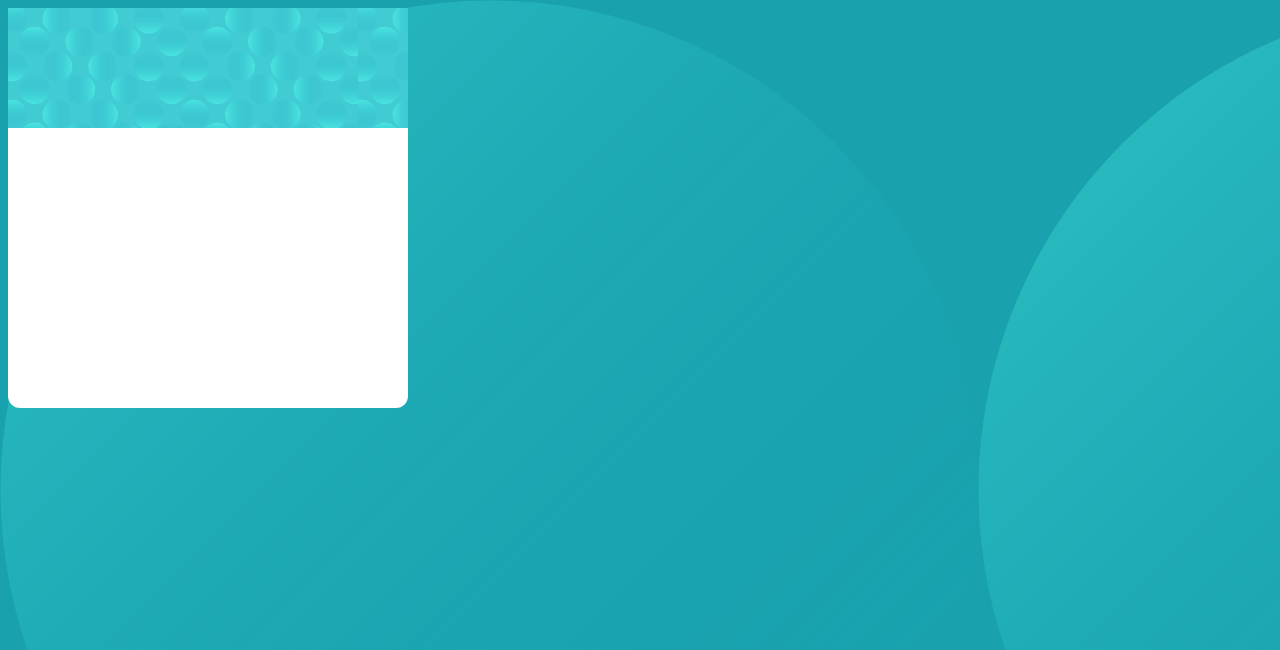
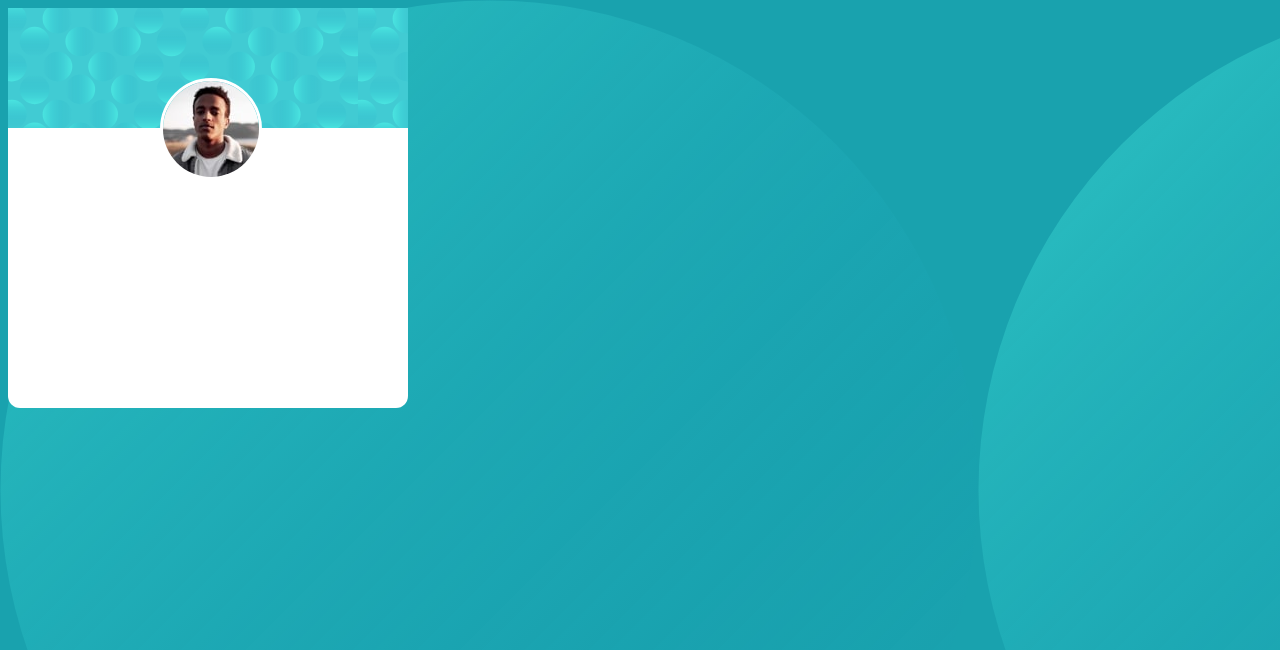
Before and after one commit to Brian-E-Nguyen/frontend-mentor-challenges, a plain HTML site: page 1_Newbie/Profile-Card/index.html in a window 1280 px wide. Drawn offline with Linux system fonts and the light colour scheme.

Commit message:
temporary profile pic placement

```diff
--- a/1_Newbie/Profile-Card/app.css
+++ b/1_Newbie/Profile-Card/app.css
@@ -9,6 +9,7 @@ body {
   height: 400px;
   border-radius: 3%;
   background-color: white;
+  position: relative;
 }
 
 .profile-card__pattern--top {
@@ -16,3 +17,11 @@ body {
   width: 100%;
   height: 120px;
 }
+
+.profile-card__picture {
+  border-radius: 50%;
+  border: 3px solid white;
+  position: absolute;
+  top: 70px;
+  left: 38%;
+}
--- a/1_Newbie/Profile-Card/index.html
+++ b/1_Newbie/Profile-Card/index.html
@@ -28,6 +28,11 @@
   <body>
     <div class="profile-card">
       <div class="profile-card__pattern--top"></div>
+      <img
+        src="./images/image-victor.jpg"
+        class="profile-card__picture"
+        alt=""
+      />
     </div>
 
     <!-- <div class="attribution">
```
